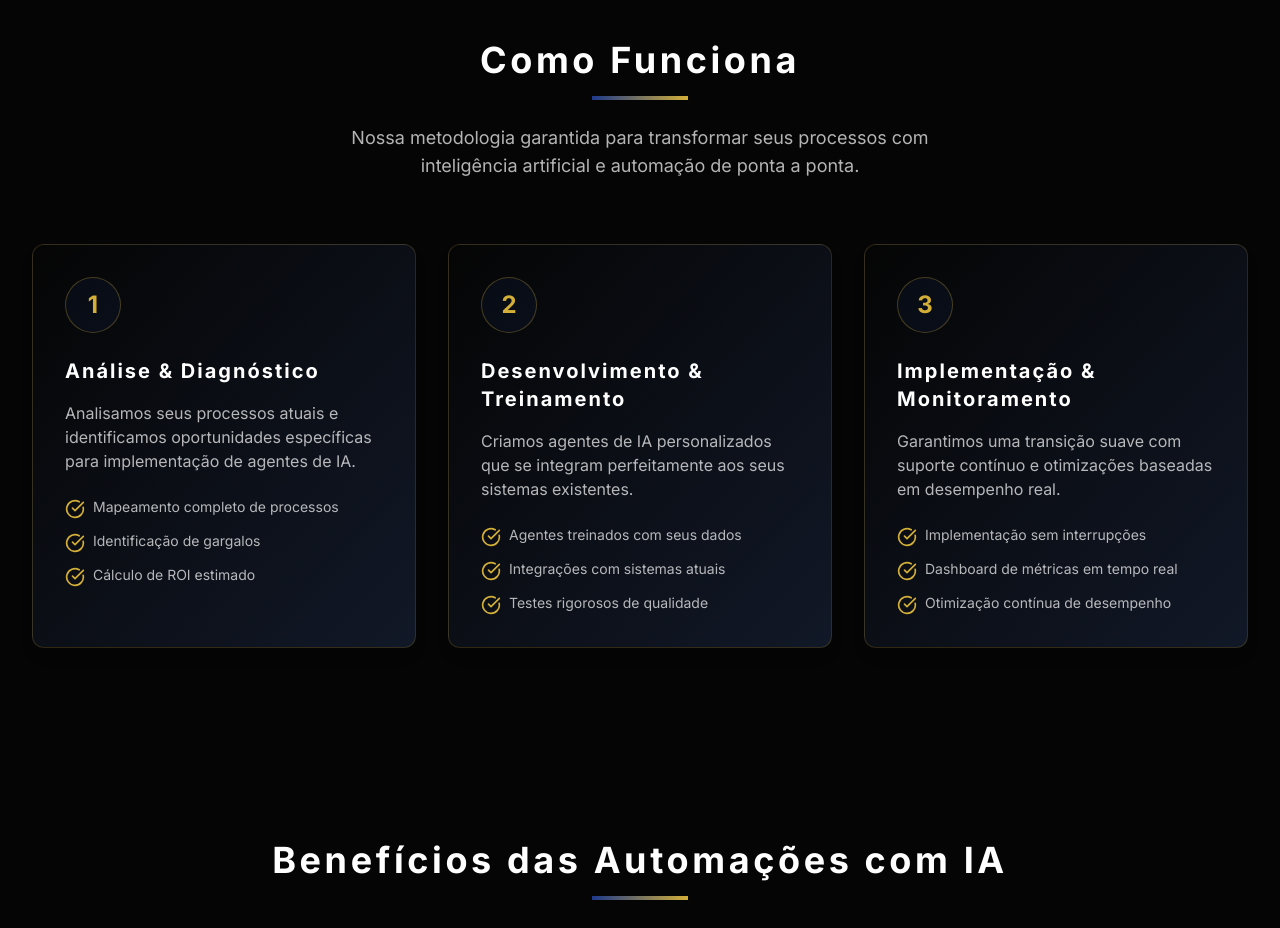
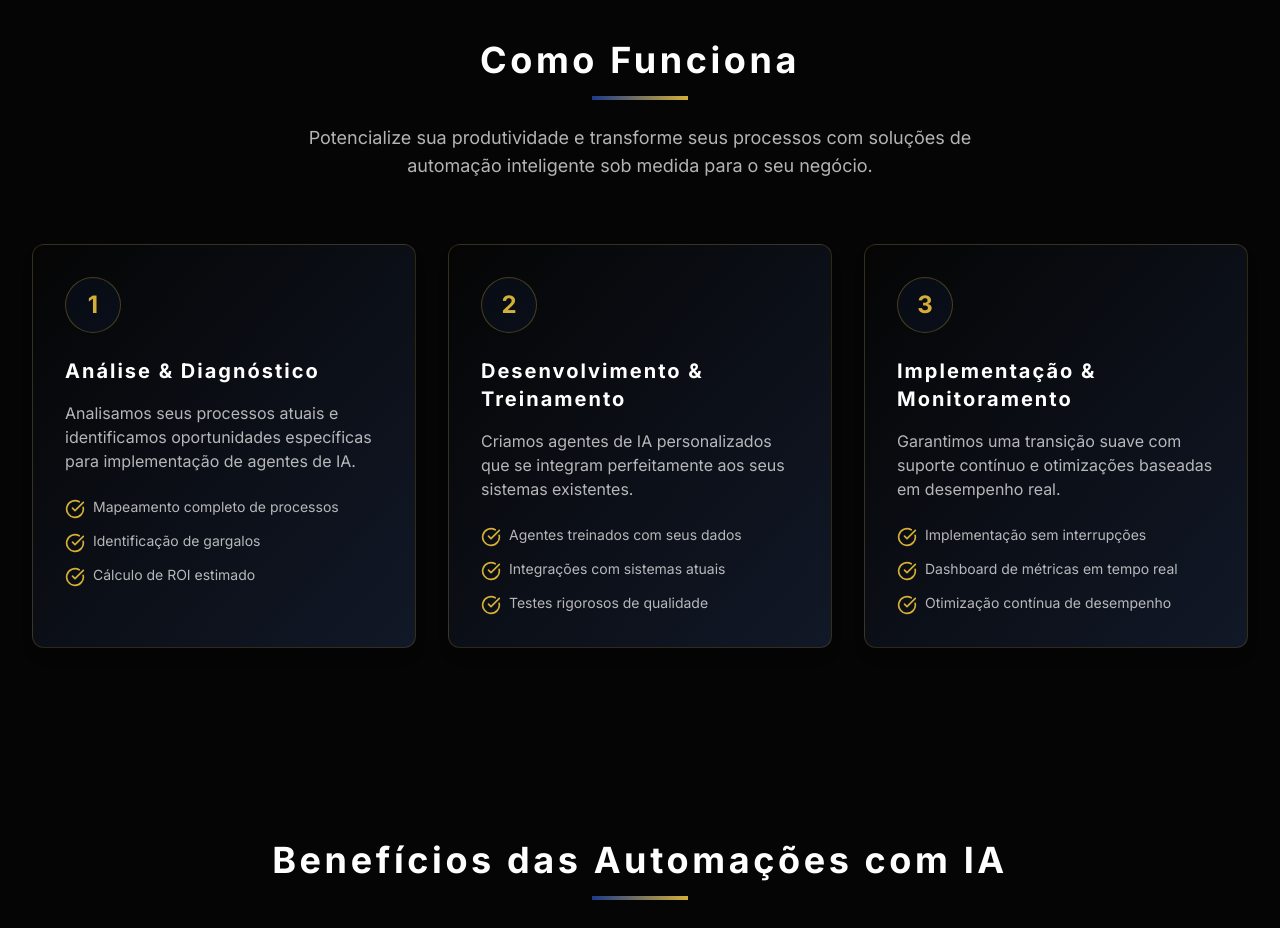
Before and after one commit to tecdsantana/automato-web-persuasion, a React (Vite) app: page / in a window 1280 px wide. Shown: the part 820-1748 px from the top of the page. Built offline with nearby package versions, Linux system fonts and the light colour scheme.

Commit message:
Visual edit in Lovable
Edited UI in Lovable

```diff
--- a/src/components/HowItWorks.tsx
+++ b/src/components/HowItWorks.tsx
@@ -1,17 +1,12 @@
-
 import React from 'react';
 import { CheckCircle } from 'lucide-react';
-
 const HowItWorks = () => {
-  return (
-    <section id="como-funciona" className="section-padding bg-automato-black">
+  return <section id="como-funciona" className="section-padding bg-automato-black">
       <div className="container mx-auto container-padding">
         <div className="text-center mb-16">
           <h2 className="text-3xl md:text-4xl font-bold mb-4 text-white">Como Funciona</h2>
           <div className="h-1 w-24 bg-gradient-to-r from-automato-blue to-automato-gold mx-auto mb-6"></div>
-          <p className="text-lg text-white/70 max-w-2xl mx-auto">
-            Nossa metodologia garantida para transformar seus processos com inteligência artificial e automação de ponta a ponta.
-          </p>
+          <p className="text-lg text-white/70 max-w-2xl mx-auto">Potencialize sua produtividade e transforme seus processos com soluções de automação inteligente sob medida para o seu negócio.</p>
         </div>
 
         <div className="grid grid-cols-1 md:grid-cols-3 gap-8">
@@ -91,8 +86,6 @@ const HowItWorks = () => {
           </div>
         </div>
       </div>
-    </section>
-  );
+    </section>;
 };
-
 export default HowItWorks;
```
